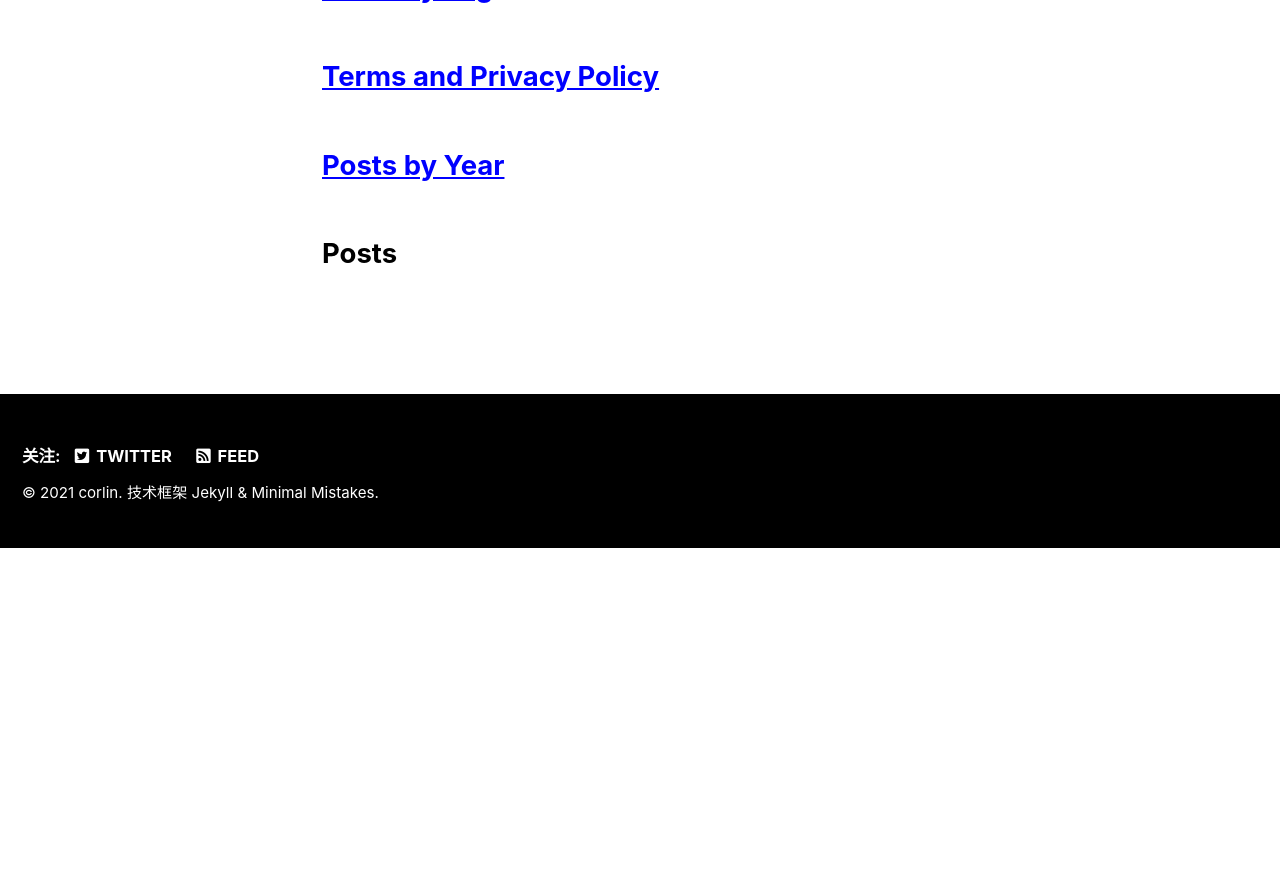
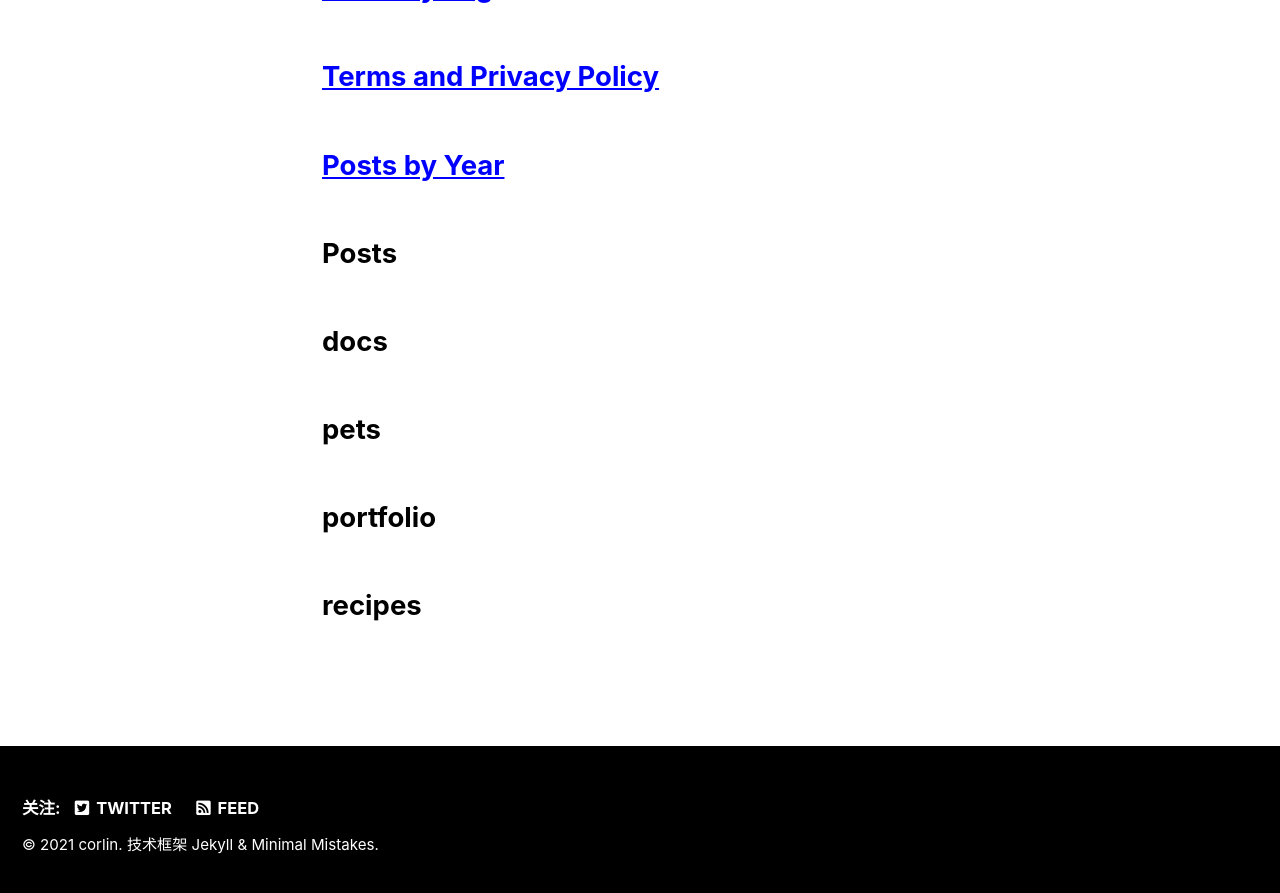
Before and after one commit to corlin/caifu, a Jekyll site: the page built from _pages/sitemap.md, in a window 1280 px wide and 900 px high, scrolled down 2081 px. Shown: the top 893 px of the window. Built offline with Jekyll 4.4.1, drawn with Linux system fonts in a browser that asks for light colours; cached includes are drawn as plain includes; before the commit the page ends 2629 px from its top, so only the background shows below that; some of the changed lines change nothing that is shown.

Commit message:
Update _config.yml

```diff
--- a/_config.yml
+++ b/_config.yml
@@ -193,7 +193,7 @@ markdown: kramdown
 highlighter: rouge
 lsi: false
 excerpt_separator: "\n\n"
-incremental: false
+incremental: true
 
 
 # Markdown Processing
@@ -218,7 +218,7 @@ sass:
 permalink: /:categories/:title/
 paginate: 5 # amount of posts to show
 paginate_path: /page:num/
-timezone: # https://en.wikipedia.org/wiki/List_of_tz_database_time_zones
+timezone: Asia/Shanghai # https://en.wikipedia.org/wiki/List_of_tz_database_time_zones
 
 
 # Plugins (previously gems:)
@@ -274,6 +274,21 @@ compress_html:
   ignore:
     envs: development
 
+# Collections
+collections:
+  docs:
+    output: true
+    permalink: /:collection/:path/
+  recipes:
+    output: true
+    permalink: /:collection/:path/
+  pets:
+    output: true
+    permalink: /:collection/:path/
+  portfolio:
+    output: true
+    permalink: /:collection/:path/
+
 
 # Defaults
 defaults:
```
